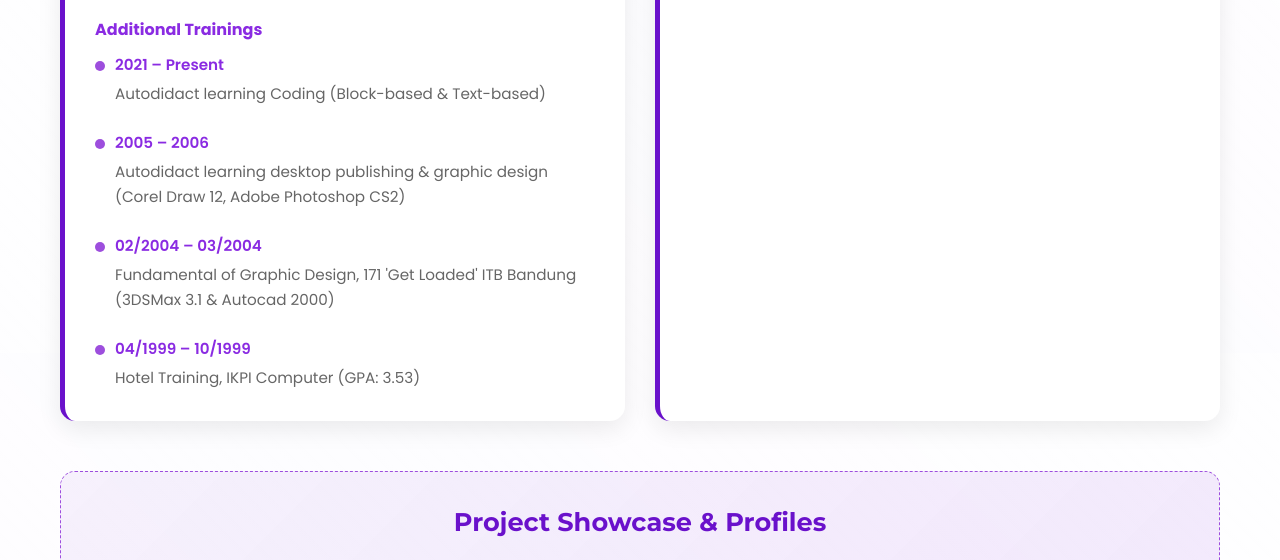
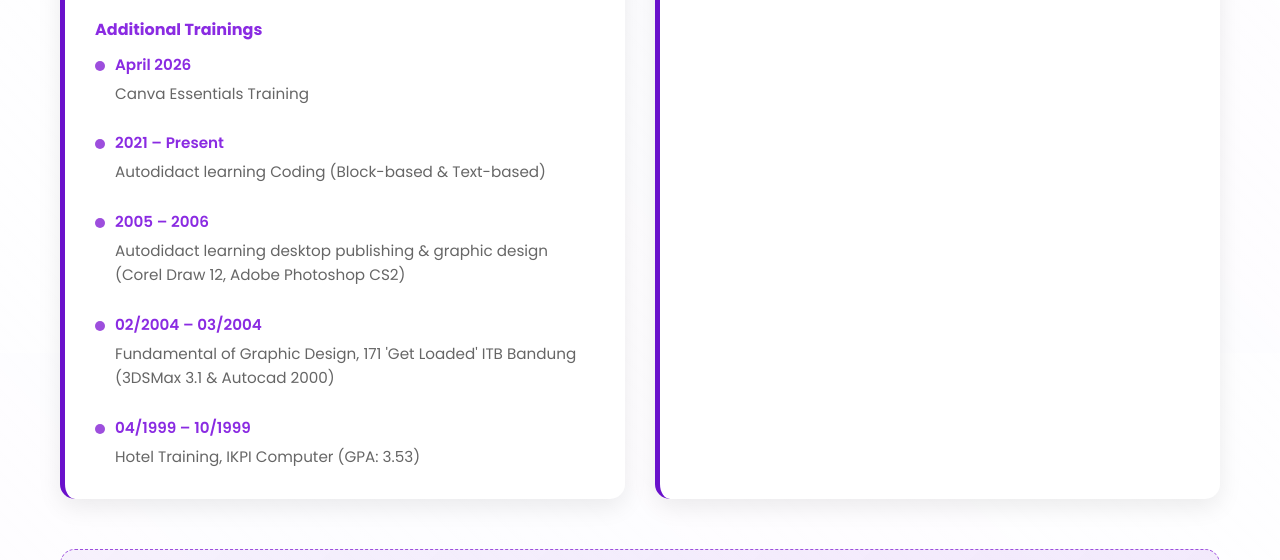
Before and after one commit to ariemmaas/HTML_CV, a plain HTML site: page index.html in a window 1280 px wide. Shown: the part 3647-4207 px from the top of the page. Drawn offline with Linux system fonts and the light colour scheme.

Commit message:
Update index.html

```diff
--- a/index.html
+++ b/index.html
@@ -729,6 +729,10 @@
                 <div style="margin-top: 20px;">
                     <h4 style="color: var(--secondary-purple); margin-bottom: 10px;">Additional Trainings</h4>
                     <div class="timeline-item">
+                        <div class="timeline-date">April 2026</div>
+                        <div class="timeline-details">Canva Essentials Training</div>
+                    </div>
+                    <div class="timeline-item">
                         <div class="timeline-date">2021 – Present</div>
                         <div class="timeline-details">Autodidact learning Coding (Block-based & Text-based)</div>
                     </div>
```
